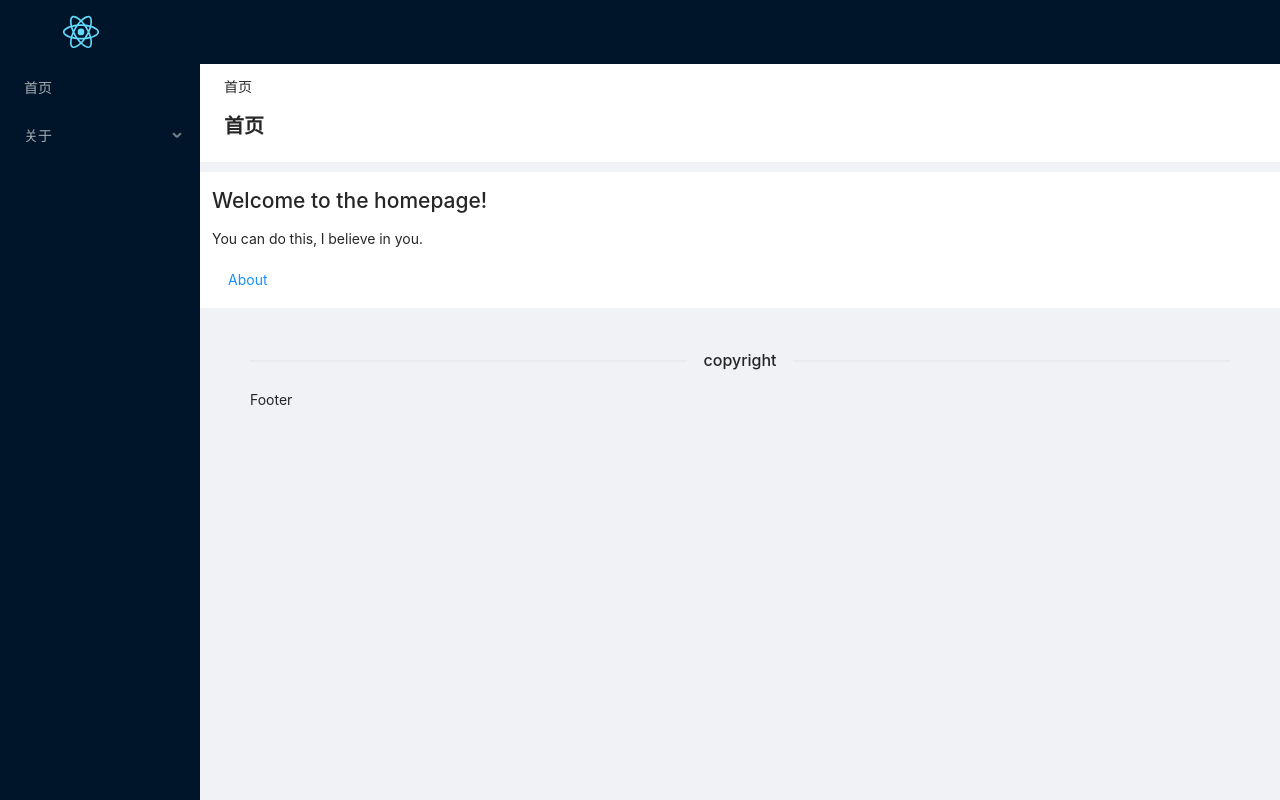
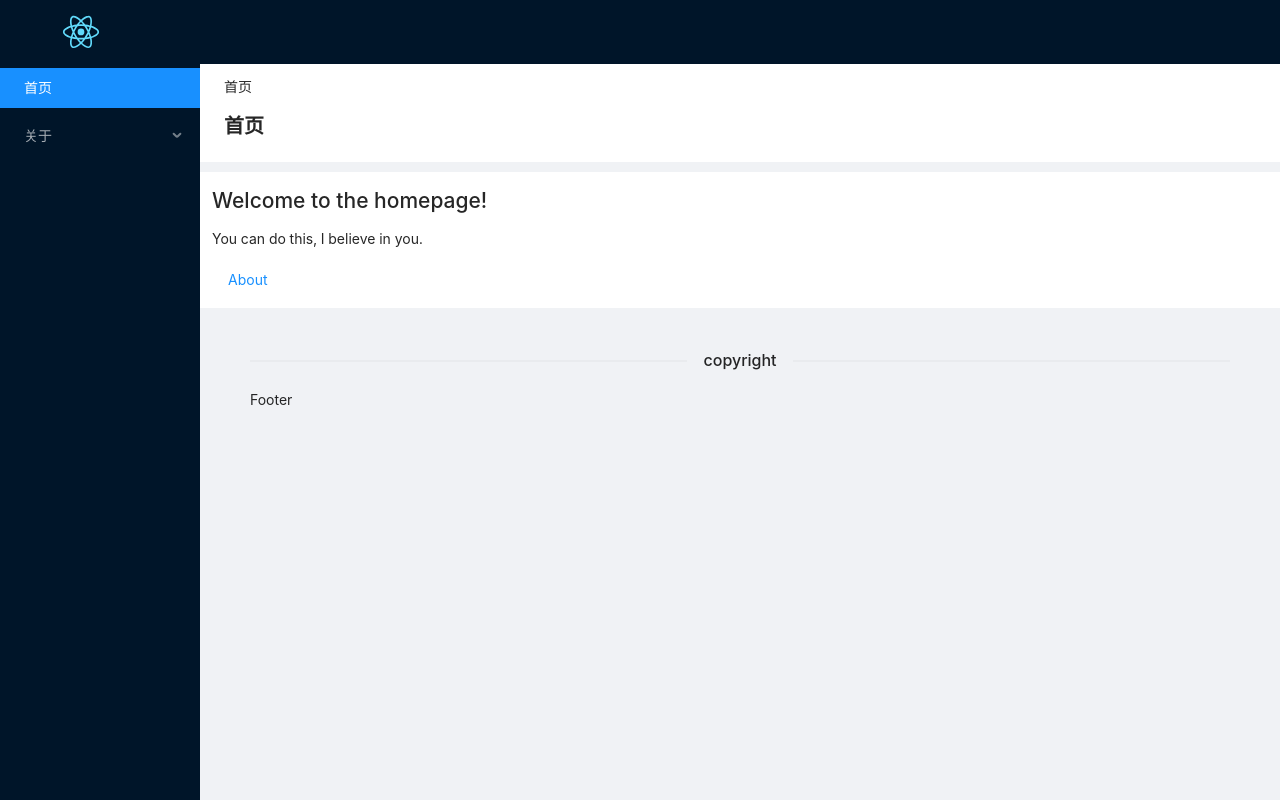
Before and after one commit to JunwuHuang/react-scaffold, a React (Create React App) app: page / in a window 1280 px wide. Built offline with nearby package versions, Linux system fonts and the light colour scheme.

Commit message:
fix: 修复菜单无法根据路由响应的问题

```diff
--- a/src/layouts/AppSider.tsx
+++ b/src/layouts/AppSider.tsx
@@ -1,9 +1,25 @@
-import { Link } from "react-router-dom"
+import { ReactElement, useState, useEffect } from "react"
+import { useLocation, Link } from "react-router-dom"
 import { Layout, Menu } from "antd"
-import { ReactElement } from "react"
 import { IRouteObject, routes } from "@/routes"
 
 const AppSider = () => {
+  const { pathname } = useLocation()
+  const [openKeys, setOpenKeys] = useState<string[]>([])
+
+  useEffect(() => {
+    const pathSnippets = pathname.split("/").filter((i) => i)
+    setOpenKeys(
+      pathSnippets.map((item, index) => {
+        let result = `/${item}/`
+        for (let i = index; i > 0; i -= 1) {
+          result = `/${pathSnippets[i]}${result}`
+        }
+        return result
+      })
+    )
+  }, [pathname])
+
   const generateMenus = (
     _routes: IRouteObject[],
     prefix = ""
@@ -11,26 +27,33 @@ const AppSider = () => {
     _routes.reduce((result: ReactElement[], route) => {
       const path = `${prefix}/${route.path ?? ""}`
       const title = route.meta?.title ?? path
+      const item = (
+        <Menu.Item key={path}>
+          <Link to={path}>{title}</Link>
+        </Menu.Item>
+      )
       if (route.children) {
         return result.concat(
-          <Menu.SubMenu key={path} title={title}>
-            <Menu.Item key={`${path}/`}>
-              <Link to={path}>{title}</Link>
-            </Menu.Item>
+          <Menu.SubMenu key={`${path}/`} title={title}>
+            {item}
             {generateMenus(route.children ?? [], path)}
           </Menu.SubMenu>
         )
       }
-      return result.concat(
-        <Menu.Item key={path}>
-          <Link to={path}>{title}</Link>
-        </Menu.Item>
-      )
+      return result.concat(item)
     }, [])
 
   return (
     <Layout.Sider>
-      <Menu theme="dark" mode="inline" defaultSelectedKeys={["index"]}>
+      <Menu
+        theme="dark"
+        mode="inline"
+        openKeys={openKeys}
+        selectedKeys={[pathname]}
+        onOpenChange={(_openKeys: string[]) => {
+          setOpenKeys(_openKeys)
+        }}
+      >
         {generateMenus(routes)}
       </Menu>
     </Layout.Sider>
```
